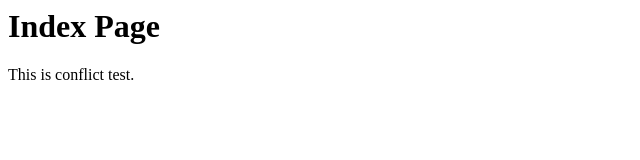
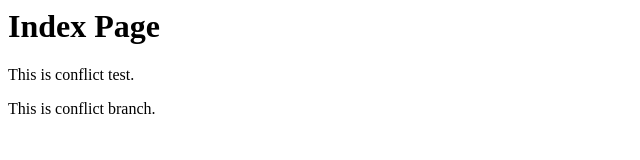
Before and after one commit to elmox0818/github-tutorial, a plain HTML site: page index.html in a window 1280 px wide. Shown: the whole page, without its empty margins (0-640 px from the left). Drawn offline with Linux system fonts and the light colour scheme.

Commit message:
conflict branch

```diff
--- a/index.html
+++ b/index.html
@@ -1,2 +1,3 @@
 <h1>Index Page</h1>
 <p>This is conflict test.</p>
+<p>This is conflict branch.</p>
```
